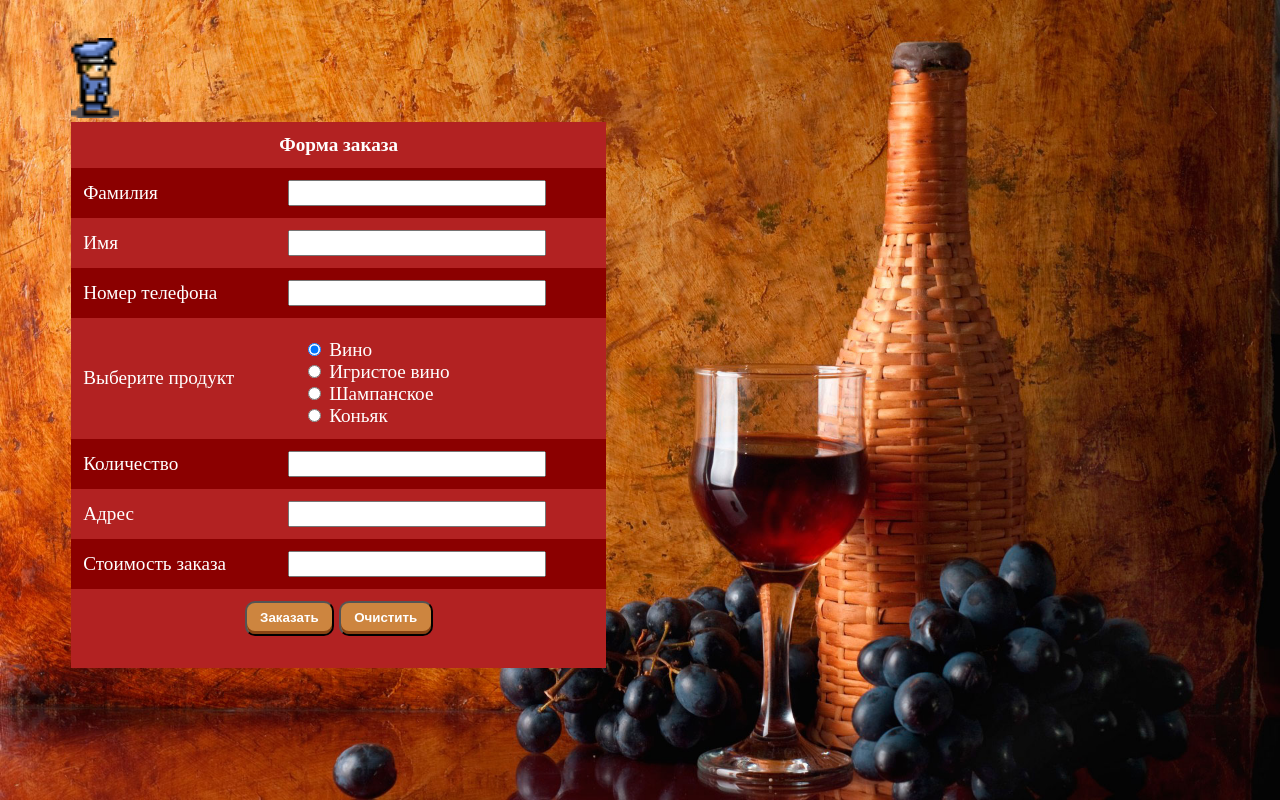
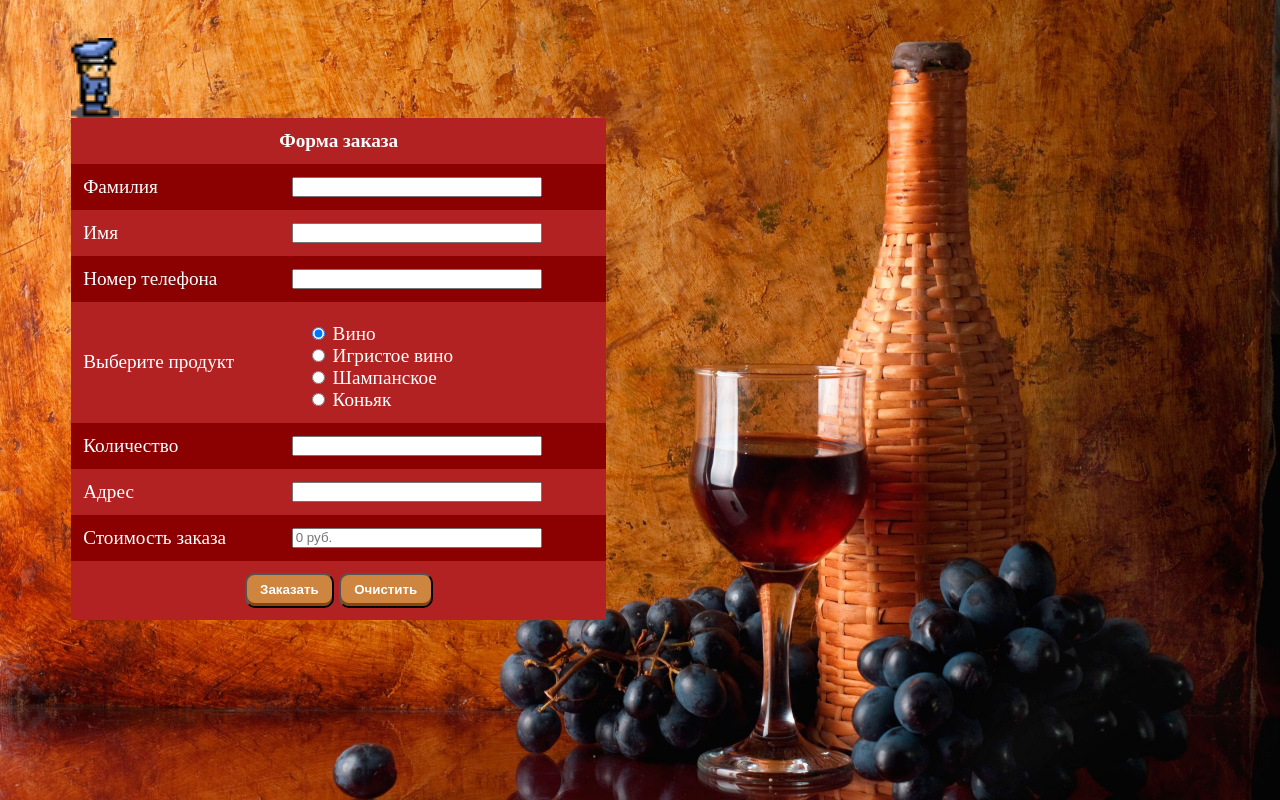
Before and after one commit to KazakovaLyubov/KazakovaLyubov.github.io, a plain HTML site: page js/index.html in a window 1280 px wide. Drawn offline with nearby package versions, Linux system fonts and the light colour scheme.

Commit message:
Update index.html

```diff
--- a/js/index.html
+++ b/js/index.html
@@ -1,4 +1,3 @@
-<!DOCTYPE HTML>
 <html>
 	<head>
 		<link rel="stylesheet" href="form.css" type="text/css" />
@@ -37,10 +36,18 @@
 					<td>Выберите продукт</td>
 					<td >
 						<div id="product">
-							<input type=radio name='Type' value='vine'  checked>  Вино<br>
+							<label>
+								<input type=radio name='Type' value='vine' checked>  Вино<br>
+							</label>
+							<label>
 								<input type=radio name='Type' value='igrVine'>  Игристое вино<br>
+							</label>
+							<label>
 								<input type=radio name='Type' value='shamp' >  Шампанское<br>
+							</label>
+							<label>
 								<input type=radio name='Type' value='konyak'>  Коньяк  <br>
+							</label>
 						</div>
 					</td>
 				</tr>
@@ -60,7 +67,7 @@
 				<tr>
 					<td>Стоимость заказа</td>
 					<td>
-						<input type=text name='name' id="cost" style='width:250px; height:20px;'>
+						<input type=text name='name' id="cost" style='width:250px; height:20px;' placeholder="0 руб.">
 					</td>
 				</tr>
 				<tr>
@@ -74,7 +81,6 @@
 	</div>
 
 		<script type="text/javascript">
-
 			var context=document.getElementById('canvas').getContext('2d');
 			var width=100,height=100;
 			var x=0;
@@ -87,16 +93,12 @@
 			},200);
 
 			function drawImage(img,num,speed){
-
 				num=num?num-1:0;
 				x+=speed? speed:0;
-
 				if (img.num>=img.count) img.num=1;
 				else img.num+=1;
-
 				context.drawImage(img.dom,img.width*(img.num-1),0,img.width,img.height,0,0,16*3,27*3);
 			}
-
 			function loadImage(path,width,height,count){
 				var image=document.createElement('img');
 
@@ -115,10 +117,10 @@
 				image.src=path;
 
 				return result;
-		}
-
-		$('#Kol').on('keyup change', function(){
+			};
 			var price;
+			var number;
+			$('input').on('keyup change', function(){
 				var product=$('#product input:checked').val();
 				if (product=="vine"){
 					price=300;
@@ -130,7 +132,7 @@
 				else if(product=="konyak"){
 					price=500;
 				}
-		var number=parseInt($('#Kol').val());
+				number=parseInt($('#Kol').val());
 				if(isNaN(number)){
 					number=0;
 				}
@@ -138,6 +140,5 @@
 				$('#cost').val(cost+' руб.');
 			});
 		</script>
-
 	</body>
 </html>
```
Lines whose indentation alone changed are shown as unchanged.
